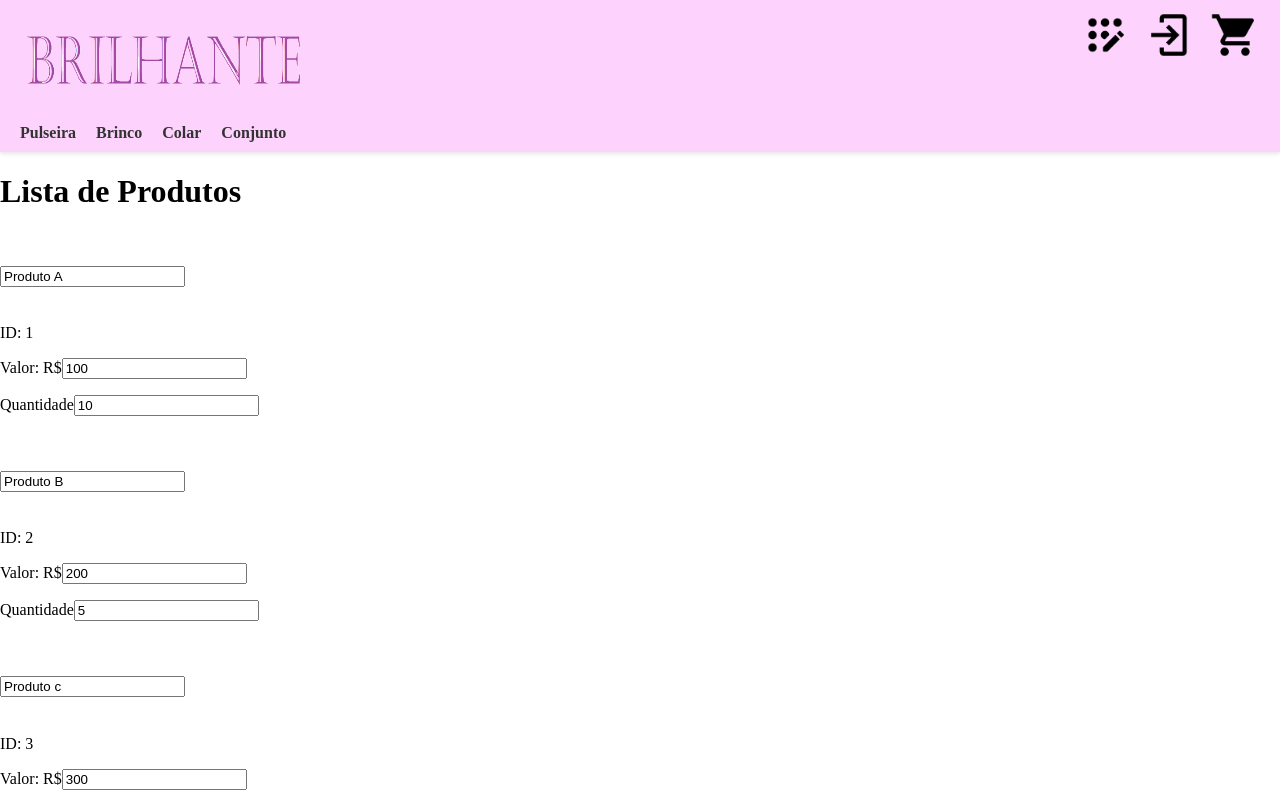
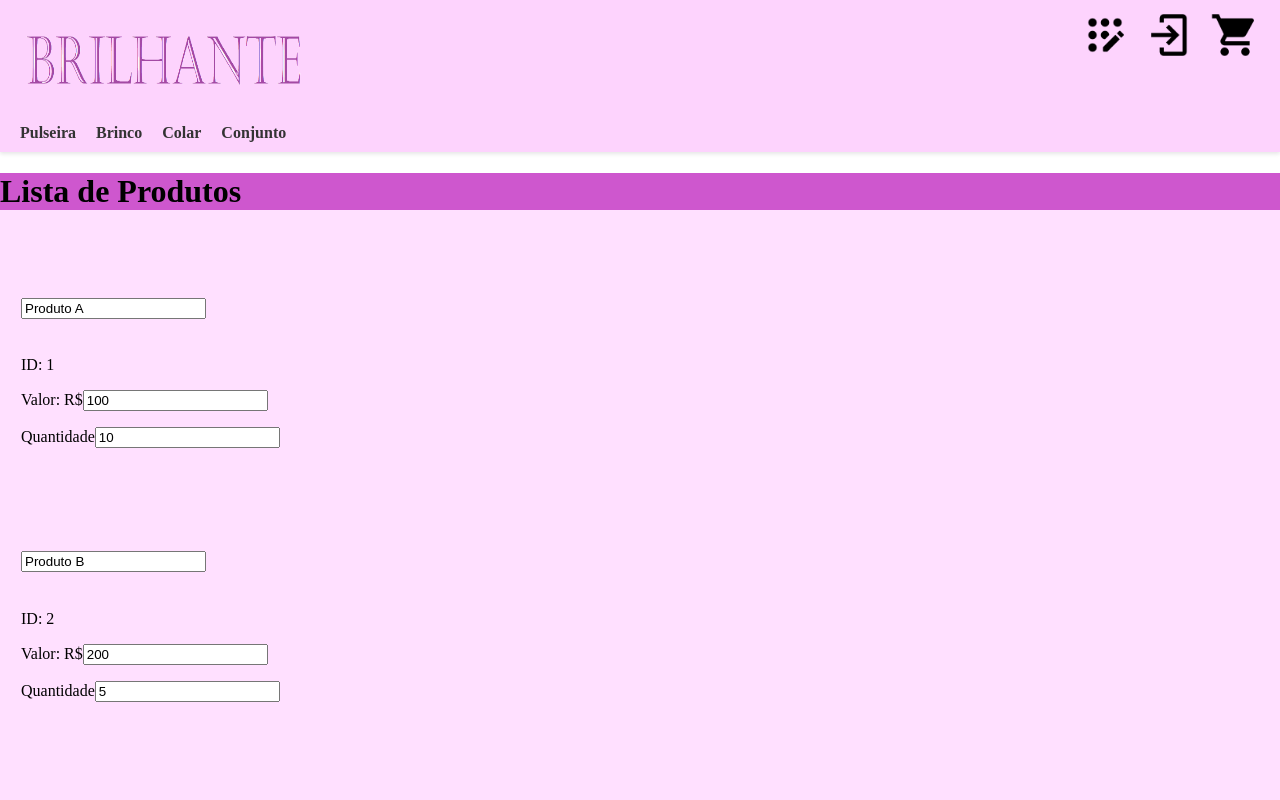
Before and after one commit to Rafaeldev2/SA---Brilhante---Back-Front, a React (Vite) app in the folder Brilhante/: page /ListaProdutos in a window 1280 px wide. Shown: the top 800 px of the page. Built offline with nearby package versions, Linux system fonts and the light colour scheme.

Commit message:
lucas SA2

```diff
--- a/Brilhante/package.json
+++ b/Brilhante/package.json
@@ -16,7 +16,7 @@
     "react": "^18.2.0",
     "react-dom": "^18.2.0",
     "react-icons": "^5.2.1",
-    "react-number-format": "^5.3.4",
+    "react-number-format": "^5.4.0",
     "react-router-dom": "^6.23.1"
   },
   "devDependencies": {
--- a/Brilhante/src/Pages/ListarProduto.css
+++ b/Brilhante/src/Pages/ListarProduto.css
@@ -1,16 +1,22 @@
 .lista-de-produtos {
 
-    background: #ad4444
+    background-color: #FFE0FF;
 
 }
 
 .produto-container {
-    border: 1px solid #ad4444;
+    border: 1px solid #FFE0FF;
     margin: 10px;
     padding: 10px;
-    background: #f9f9f9;
+    background: #FFE0FF;
 }
 
 .body {
-    background-color: #ad4444;
+    background-color: #FFE0FF;
 }
+
+.lista-de-produtos h1 {
+
+    background-color: #ce57ce;
+
+}
--- a/Brilhante/src/Pages/ListarProdutos.jsx
+++ b/Brilhante/src/Pages/ListarProdutos.jsx
@@ -1,5 +1,5 @@
 import React, { useState } from 'react';
-
+import './ListarProduto.css';
 
 const produtosIniciais = [
     { Idproduto: 1, nome: 'Produto A', valor: 100.00, quantidade: 10 },
```
Also changed, not shown: 1 other file (tests, documents, lock files or other folders).
